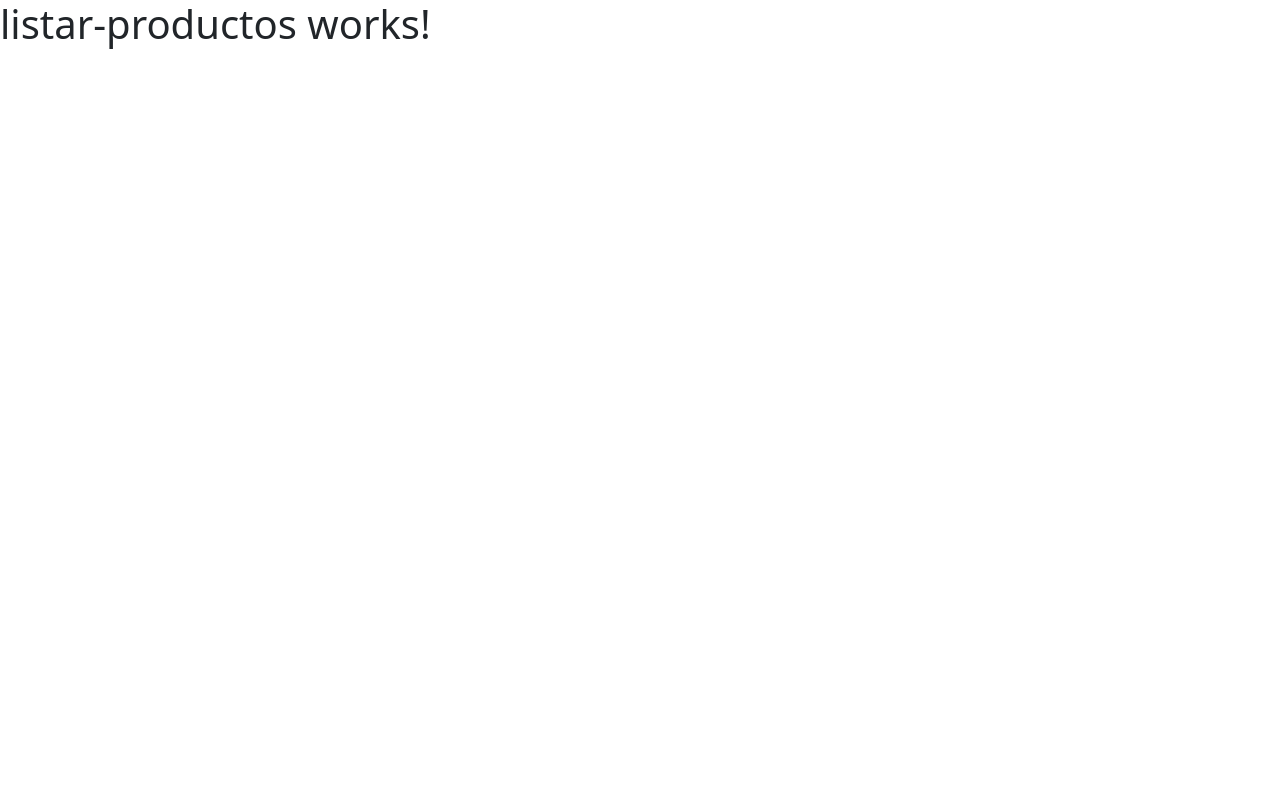
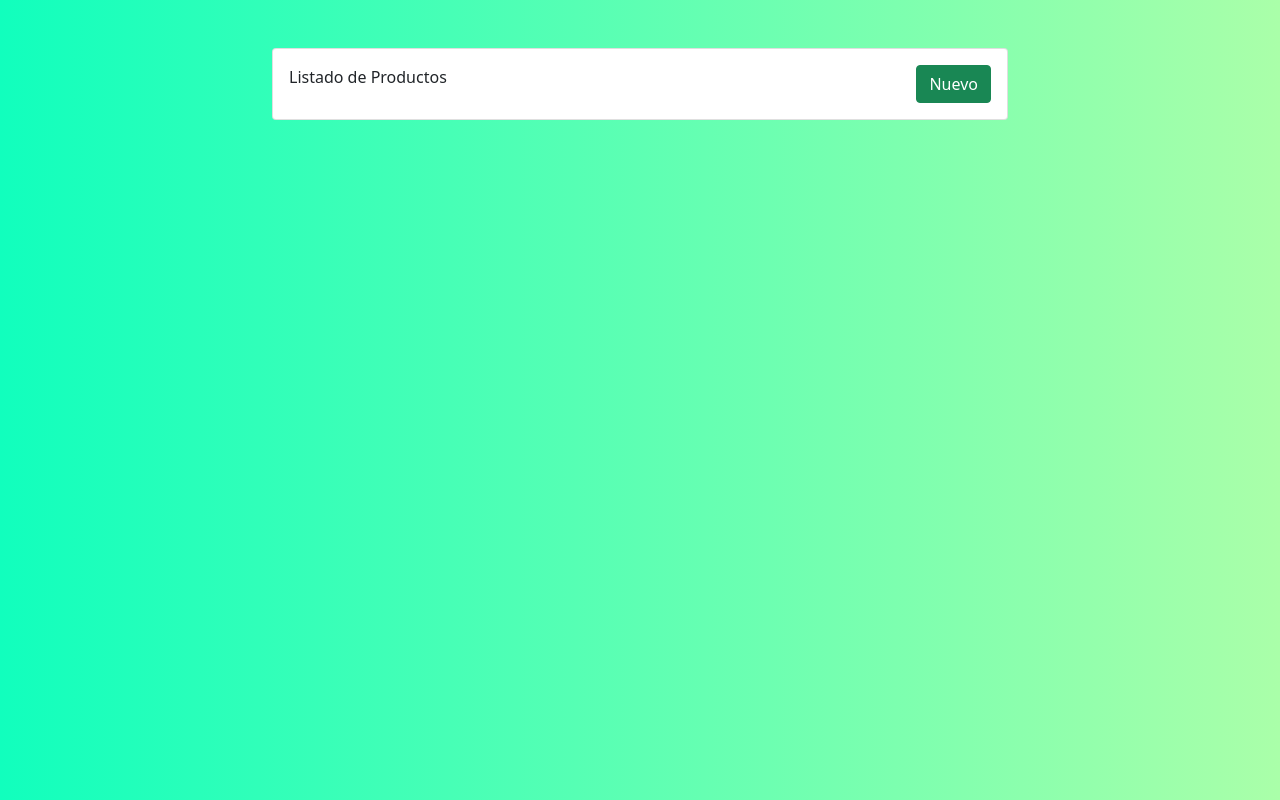
Before and after one commit to Sietenred/AngularCrud, an Angular app in the folder secondApp/: page / in a window 1280 px wide. Built offline with nearby package versions, Linux system fonts and the light colour scheme.

Commit message:
aladiendo boton de listado de productos

```diff
--- a/secondApp/src/app/components/listar-productos/listar-productos.component.html
+++ b/secondApp/src/app/components/listar-productos/listar-productos.component.html
@@ -1 +1,12 @@
-<h1>listar-productos works!</h1>
+<div class="container mt-5">
+    <div class="row">
+        <div class="col-lg-8 offset-lg-2">
+            <div class="card">
+                <div class="card-body">
+                    <span>Listado de Productos</span>
+                    <button class="btn btn-success float-end">Nuevo</button>
+                </div>
+            </div>
+        </div>
+    </div>
+</div>
--- a/secondApp/src/styles.css
+++ b/secondApp/src/styles.css
@@ -1 +1,7 @@
-/* You can add global styles to this file, and also import other style files */
+
+body {
+    background: #AAFFA9;  /* fallback for old browsers */
+    background: -webkit-linear-gradient(to right, #11FFBD, #AAFFA9);  /* Chrome 10-25, Safari 5.1-6 */
+    background: linear-gradient(to right, #11FFBD, #AAFFA9); /* W3C, IE 10+/ Edge, Firefox 16+, Chrome 26+, Opera 12+, Safari 7+ */
+
+}
```
